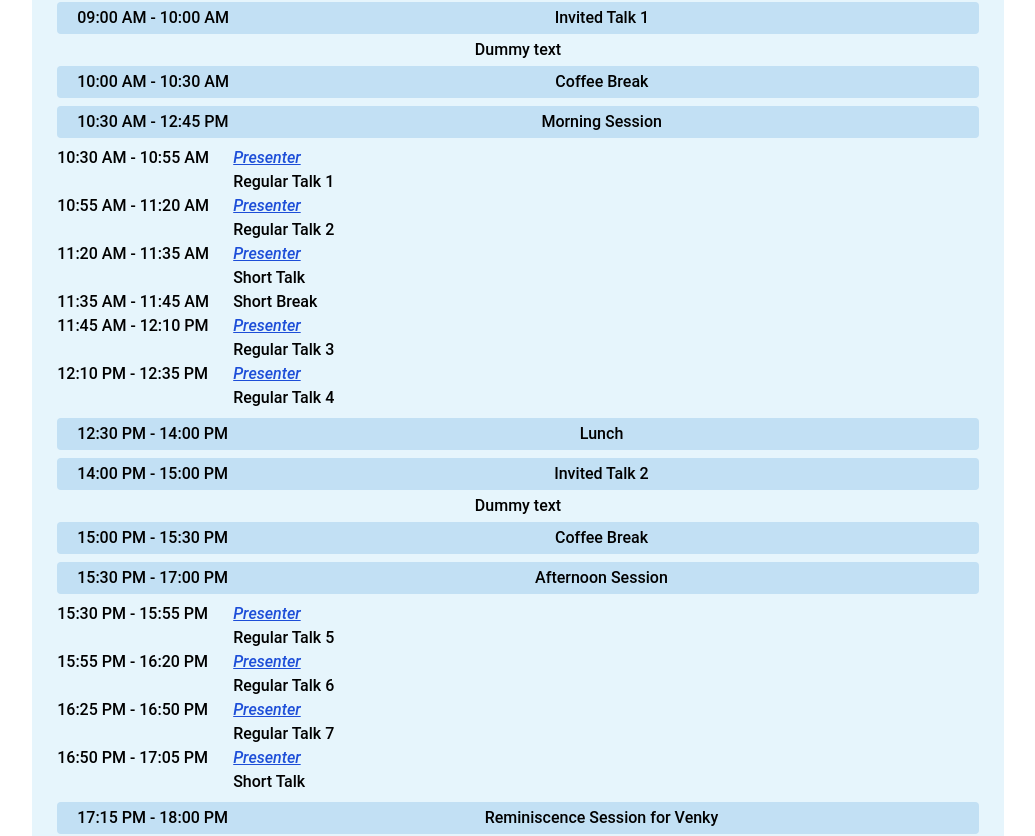
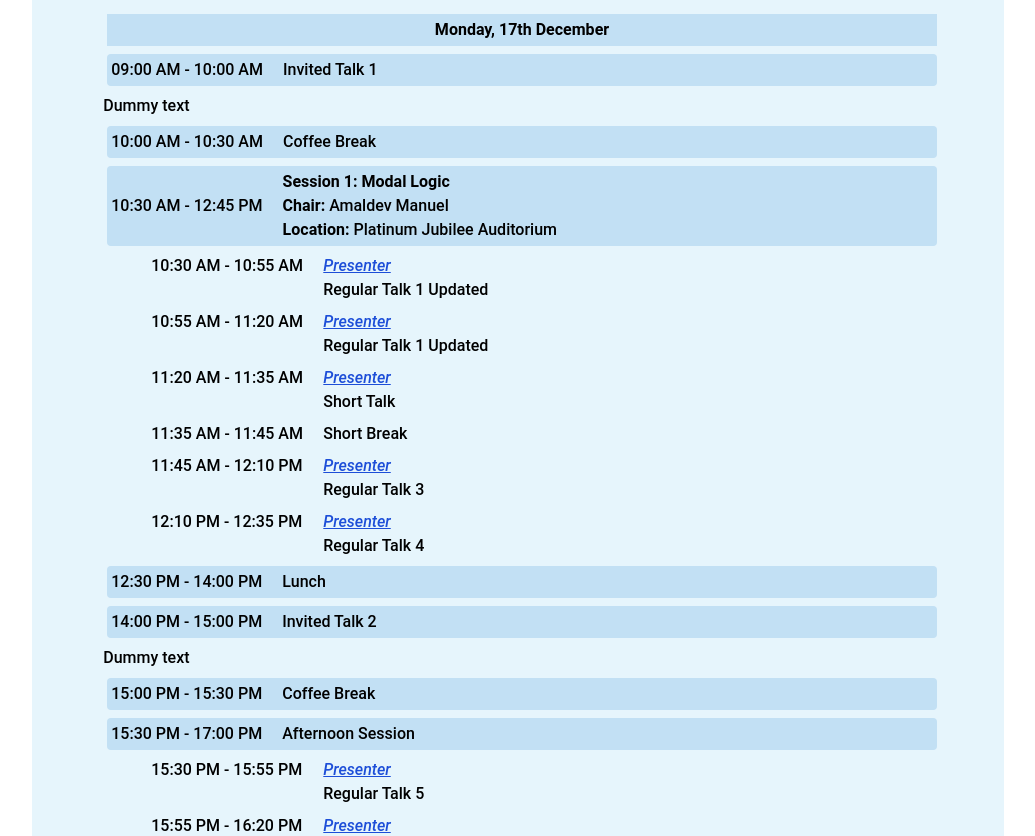
Before and after one commit to RajivDalal/RHPL, a React (Vite) app in the folder rhpl-web/: page /programme in a window 1280 px wide. Shown: the part 556-1392 px from the top of the page, without its empty margins (122-1157 px from the left). Built offline with nearby package versions, Linux system fonts and the light colour scheme; a web font is replaced by a local one.

Commit message:
feat: Created Session and Talk sections

```diff
--- a/rhpl-web/src/pages/programme.jsx
+++ b/rhpl-web/src/pages/programme.jsx
@@ -1,18 +1,58 @@
 const ProgrammeRow = ({ time, title }) => {
   return (
     <div className="w-full m-1 flex bg-dayBlue p-1 rounded">
-      <span className="w-41 text-left pl-4">{time}</span>
-      <span className="flex-1 text-center font-medium">{title}</span>
+      <span className="w-41 text-left">{time}</span>
+      <span className="flex-1 pl-5 font-medium">{title}</span>
+    </div>
+  );
+};
+
+const SessionHeader = ({ time, number, title, chair, location }) => {
+  return (
+    <>
+    <div className="w-full m-1 bg-dayBlue p-1 rounded">
+      <div className="flex items-center" >
+        <span className="w-41 text-left">{time}</span>
+        <div className="flex flex-col">
+          <span className="flex-1 pl-5 font-bold">Session {number}: {title}</span>
+          <span className="block flex-1 pl-5 font-medium"><b>Chair:</b> {chair}</span>
+          <span className="block flex-1 pl-5 font-medium"><b>Location:</b> {location}</span>
+        </div>
+      </div>
+    </div>
+    </>
+  );
+};
+
+const Talk = ({ time, presenterLink = "#" , presenter ,title, abstract = " ", affiliation = "" }) => {
+  return (
+    <div className="flex gap-4">
+      <span className="w-40 pl-1">{time}</span>
+      <div className="flex flex-col">
+        <span className="italic">
+          <a href={presenterLink} className="underline text-blue-700">{presenter}</a>
+        </span>
+        <span>{title}</span>
+      </div>
+      <div>
+        <span className="hidden w-40 pl-1">{abstract}</span>
+      </div>
+      <div>
+        <span className="hidden w-40 pl-1">{affiliation}</span>
+      </div>
     </div>
   );
 };
 
 const Programme = () => {
   return (
-    <div className="content flex flex-col py-10 paraLink items-center">
+    <div className="content">
+
+      <p className="py-10 space-y-2">
 
       <h1 className="text-[27px] font-bold">Programme</h1>
-      <hr className="border-black pb-4 w-full" />
+
+      <hr className="border-black pb-4"/>
 
       {/* Day Header */}
       <div className="m-1 bg-dayBlue text-center w-full p-1 font-semibold">
@@ -33,39 +73,34 @@ const Programme = () => {
       />
 
       {/* Morning Session */}
-      <ProgrammeRow
+      <SessionHeader
         time="10:30 AM - 12:45 PM"
-        title="Morning Session"
+        number={1}
+        title="Modal Logic"
+        chair="Amaldev Manuel"
+        location="Platinum Jubilee Auditorium"
       />
 
       {/* Inside Morning Session */}
-      <div className="w-full m-1">
+      <div className="w-full m-1 pl-10 space-y-2">
 
         {/* Talk 1 */}
-        <div className="flex gap-4">
-          <span className="w-40">10:30 AM - 10:55 AM</span>
-          <div className="flex flex-col">
-            <span className="italic">
-              <a href="#" className="underline text-blue-700">Presenter</a>
-            </span>
-            <span>Regular Talk 1</span>
-          </div>
-        </div>
+        <Talk
+          time="10:30 AM - 10:55 AM"
+          presenter="Presenter"
+          title="Regular Talk 1 Updated"
+        />
 
         {/* Talk 2 */}
-        <div className="flex gap-4">
-          <span className="w-40">10:55 AM - 11:20 AM</span>
-          <div className="flex flex-col">
-            <span className="italic">
-              <a href="#" className="underline text-blue-700">Presenter</a>
-            </span>
-            <span>Regular Talk 2</span>
-          </div>
-        </div>
+        <Talk
+          time="10:55 AM - 11:20 AM"
+          presenter="Presenter"
+          title="Regular Talk 1 Updated"
+        />
 
         {/* Short Talk */}
         <div className="flex gap-4">
-          <span className="w-40">11:20 AM - 11:35 AM</span>
+          <span className="w-40 pl-1">11:20 AM - 11:35 AM</span>
           <div className="flex flex-col">
             <span className="italic">
               <a href="#" className="underline text-blue-700">Presenter</a>
@@ -76,7 +111,7 @@ const Programme = () => {
 
         {/* Break */}
         <div className="flex gap-4">
-          <span className="w-40">11:35 AM - 11:45 AM</span>
+          <span className="w-40 pl-1">11:35 AM - 11:45 AM</span>
           <div className="flex flex-col">
             <span>Short Break</span>
           </div>
@@ -84,7 +119,7 @@ const Programme = () => {
 
         {/* Talk 3 */}
         <div className="flex gap-4">
-          <span className="w-40">11:45 AM - 12:10 PM</span>
+          <span className="w-40 pl-1">11:45 AM - 12:10 PM</span>
           <div className="flex flex-col">
             <span className="italic">
               <a href="#" className="underline text-blue-700">Presenter</a>
@@ -95,7 +130,7 @@ const Programme = () => {
 
         {/* Talk 4 */}
         <div className="flex gap-4">
-          <span className="w-40">12:10 PM - 12:35 PM</span>
+          <span className="w-40 pl-1" >12:10 PM - 12:35 PM</span>
           <div className="flex flex-col">
             <span className="italic">
               <a href="#" className="underline text-blue-700">Presenter</a>
@@ -131,11 +166,11 @@ const Programme = () => {
       />
 
       {/* Inside Afternoon Session */}
-      <div className="w-full m-1">
+      <div className="w-full m-1 pl-10 space-y-2">
 
         {/* Talk 5 */}
         <div className="flex gap-4">
-          <span className="w-40">15:30 PM - 15:55 PM</span>
+          <span className="w-40 pl-1">15:30 PM - 15:55 PM</span>
           <div className="flex flex-col">
             <span className="italic">
               <a href="#" className="underline text-blue-700">Presenter</a>
@@ -146,7 +181,7 @@ const Programme = () => {
 
         {/* Talk 6 */}
         <div className="flex gap-4">
-          <span className="w-40">15:55 PM - 16:20 PM</span>
+          <span className="w-40 pl-1">15:55 PM - 16:20 PM</span>
           <div className="flex flex-col">
             <span className="italic">
               <a href="#" className="underline text-blue-700">Presenter</a>
@@ -157,7 +192,7 @@ const Programme = () => {
 
         {/* Talk 7 */}
         <div className="flex gap-4">
-          <span className="w-40">16:25 PM - 16:50 PM</span>
+          <span className="w-40 pl-1">16:25 PM - 16:50 PM</span>
           <div className="flex flex-col">
             <span className="italic">
               <a href="#" className="underline text-blue-700">Presenter</a>
@@ -168,7 +203,7 @@ const Programme = () => {
 
         {/* Short Talk */}
         <div className="flex gap-4">
-          <span className="w-40">16:50 PM - 17:05 PM</span>
+          <span className="w-40 pl-1">16:50 PM - 17:05 PM</span>
           <div className="flex flex-col">
             <span className="italic">
               <a href="#" className="underline text-blue-700">Presenter</a>
@@ -183,8 +218,10 @@ const Programme = () => {
         time="17:15 PM - 18:00 PM"
         title="Reminiscence Session for Venky"
       />
+      {/* Color Code Later */}
       <div>Dummy text</div>
 
+    </p>
     </div>
   );
 };
```
